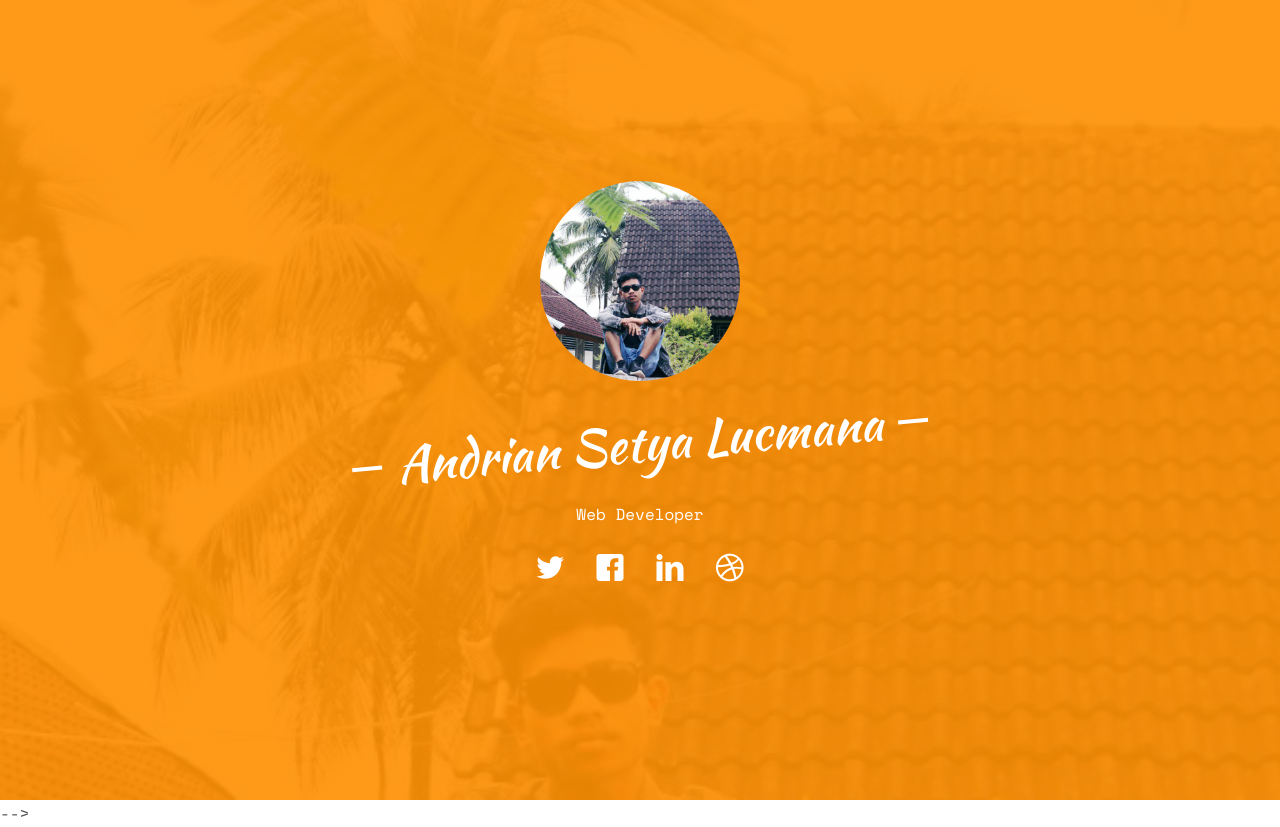
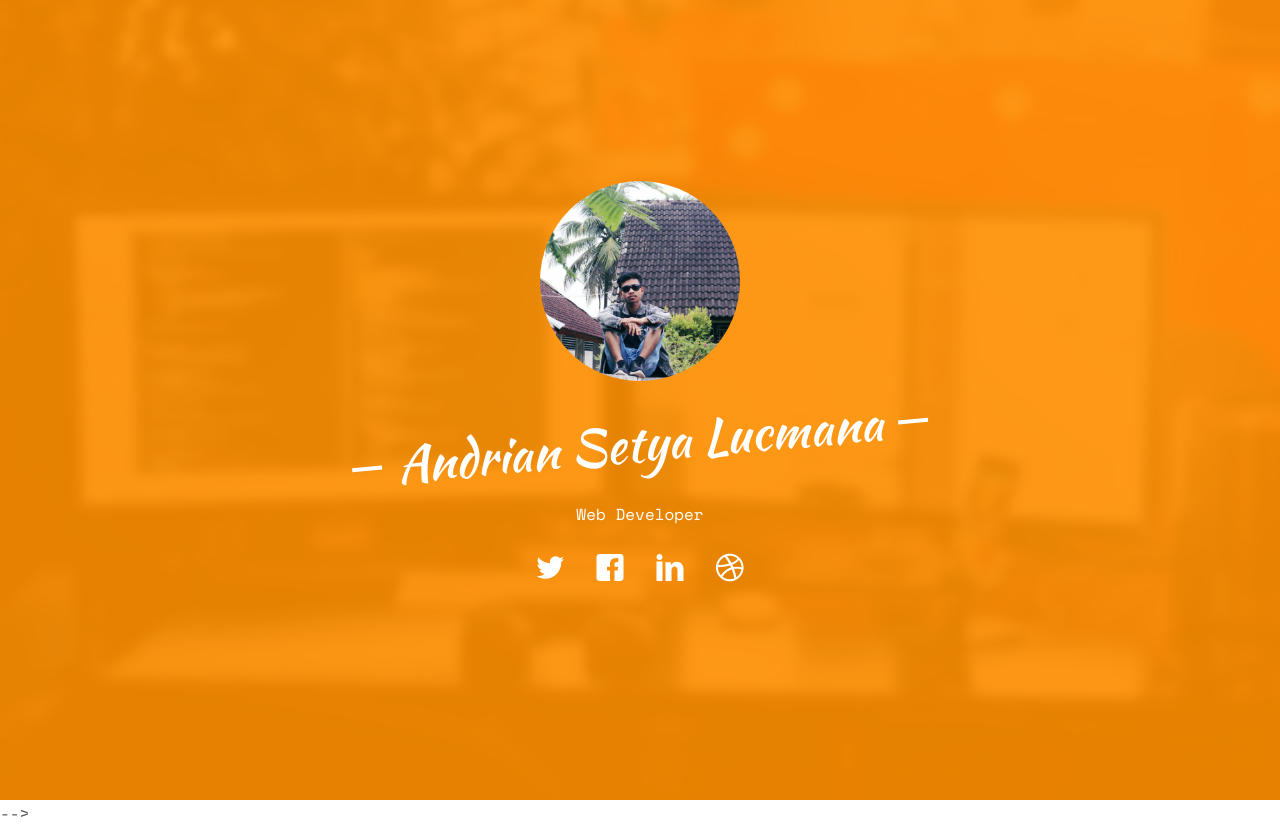
Before and after one commit to andresetya1127/Portofolio, a plain HTML site: page index.html in a window 1280 px wide. Drawn offline with nearby package versions, Linux system fonts and the light colour scheme; some packages are replaced by stand-ins of ours; no server answers; files whose address does not match are found by name.

Commit message:
Update index.html

```diff
--- a/index.html
+++ b/index.html
@@ -64,7 +64,7 @@
 
 	<div id="page">
 		<header id="fh5co-header" class="fh5co-cover js-fullheight" role="banner"
-			style="background-image:url(images/mypf.jpg);" data-stellar-background-ratio="0.5">
+			style="background-image:url(images/cover_bg_3.jpg);" data-stellar-background-ratio="0.5">
 			<div class="overlay"></div>
 			<div class="container">
 				<div class="row">
@@ -245,8 +245,8 @@
 			</div>
 		</div>
 
- -->
-		<!-- <div id="fh5co-features" class="animate-box">
+
+		<div id="fh5co-features" class="animate-box">
 			<div class="container">
 				<div class="services-padding">
 					<div class="row">
@@ -642,7 +642,7 @@
 		<div id="map" class="fh5co-map"></div>
 	</div>
 
-	<!-- <div id="fh5co-footer">
+	<div id="fh5co-footer">
 		<div class="container">
 			<div class="row">
 				<div class="col-md-12">
```
